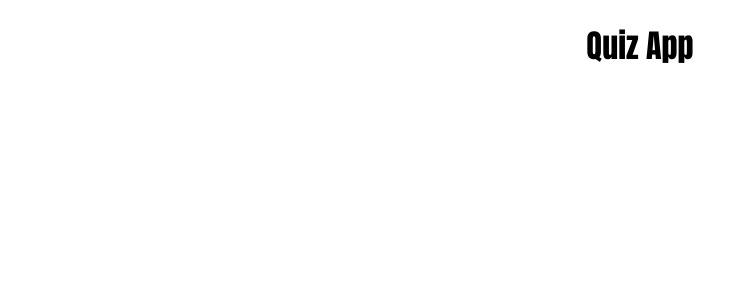
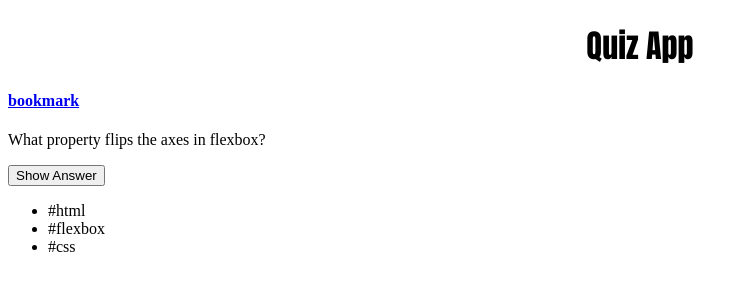
Before and after one commit to jakob-alexander2000/QuizAssignment, a plain HTML site: page index.html in a window 1280 px wide. Shown: the whole page, without its empty margins (0-748 px from the left). Drawn offline with Linux system fonts and the light colour scheme.

Commit message:
added question card

```diff
--- a/index.html
+++ b/index.html
@@ -9,6 +9,18 @@
 </head>
 <body>
     <h1>Quiz App</h1>
+    <section class="question-card">
+        <h4 id="bookmark1"><a href="#bookmark1">bookmark</a></h4>
+        <p class="question">
+            What property flips the axes in flexbox?
+        </p>
+        <button>Show Answer</button>
+        <ul class="tags">
+            <li>#html</li>
+            <li>#flexbox</li>
+            <li>#css</li>
+        </ul>
+    </section>
 
 </body>
 </html>
```
